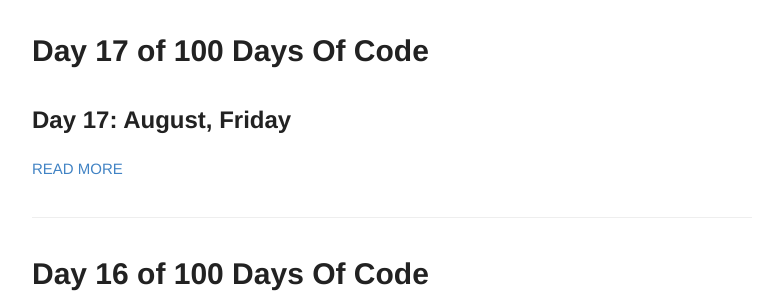
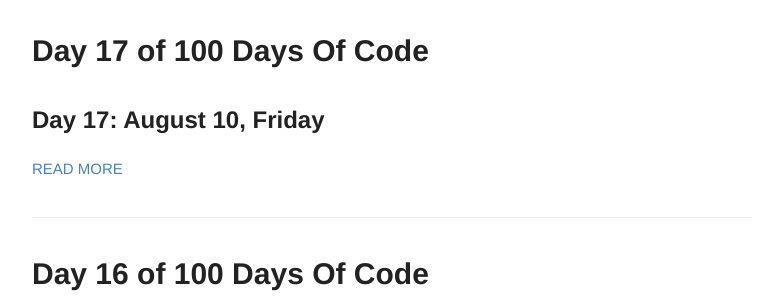
Before and after one commit to Johnny2136/johnny2136.github.io, a Jekyll site: the page built from index.html, in a window 1280 px wide and 900 px high, scrolled down 874 px. Shown: the part 154-454 px from the top of the window, without its empty margins (248-1031 px from the left). Built offline with Jekyll 4.4.1, drawn with Linux system fonts in a browser that asks for light colours; emoji names are drawn with the system emoji font.

Commit message:
Update 2018-8-10-100DaysOfCode - Day17.md

```diff
--- a/_posts/2018-8-10-100DaysOfCode - Day17.md
+++ b/_posts/2018-8-10-100DaysOfCode - Day17.md
@@ -3,7 +3,7 @@ layout: post
 title: Day 17 of 100 Days Of Code
 ---
 
-## Day 17: August, Friday
+## Day 17: August 10, Friday
 
 **Today 's Progress**: I finished work [Functional Programming Challenges](https://learn.freecodecamp.org/javascript-algorithms-and-data-structures/functional-programming).
 
```
